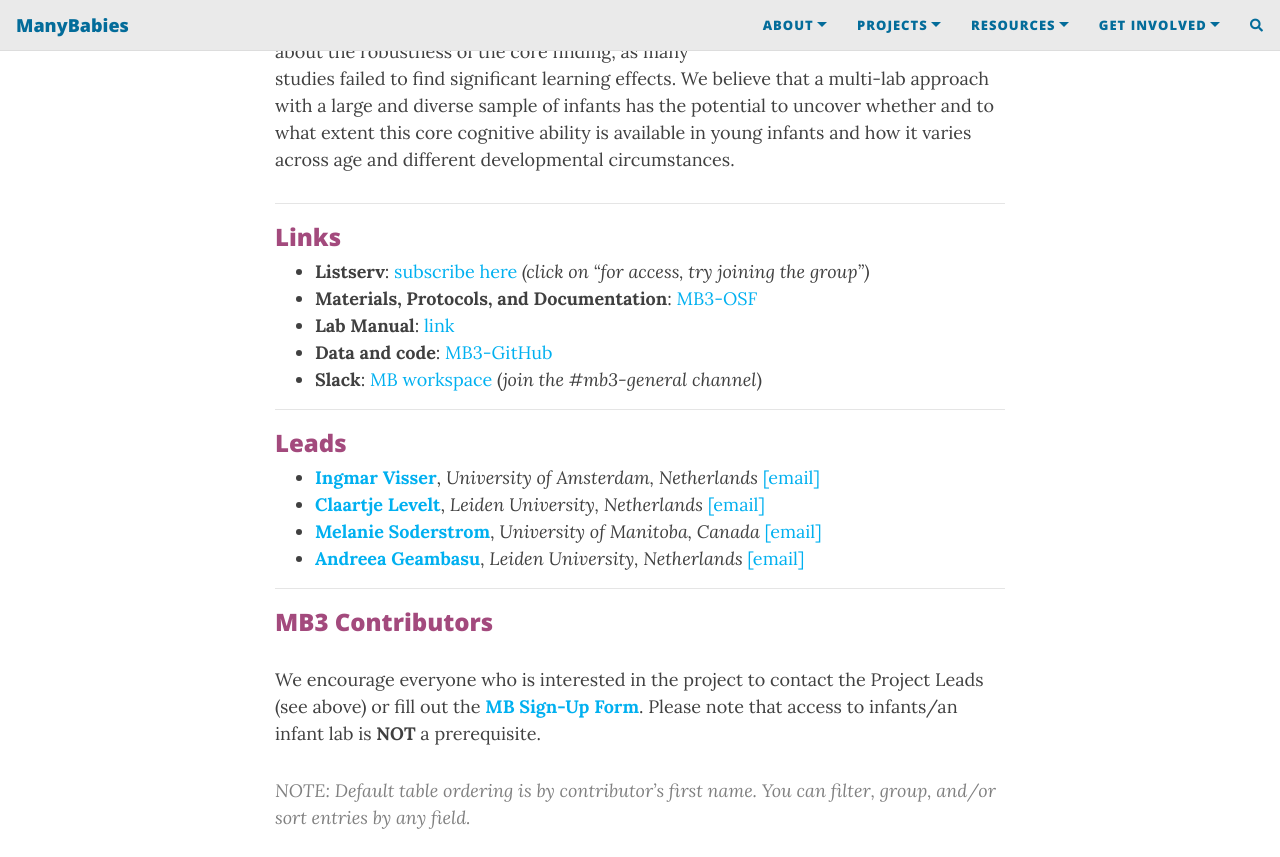
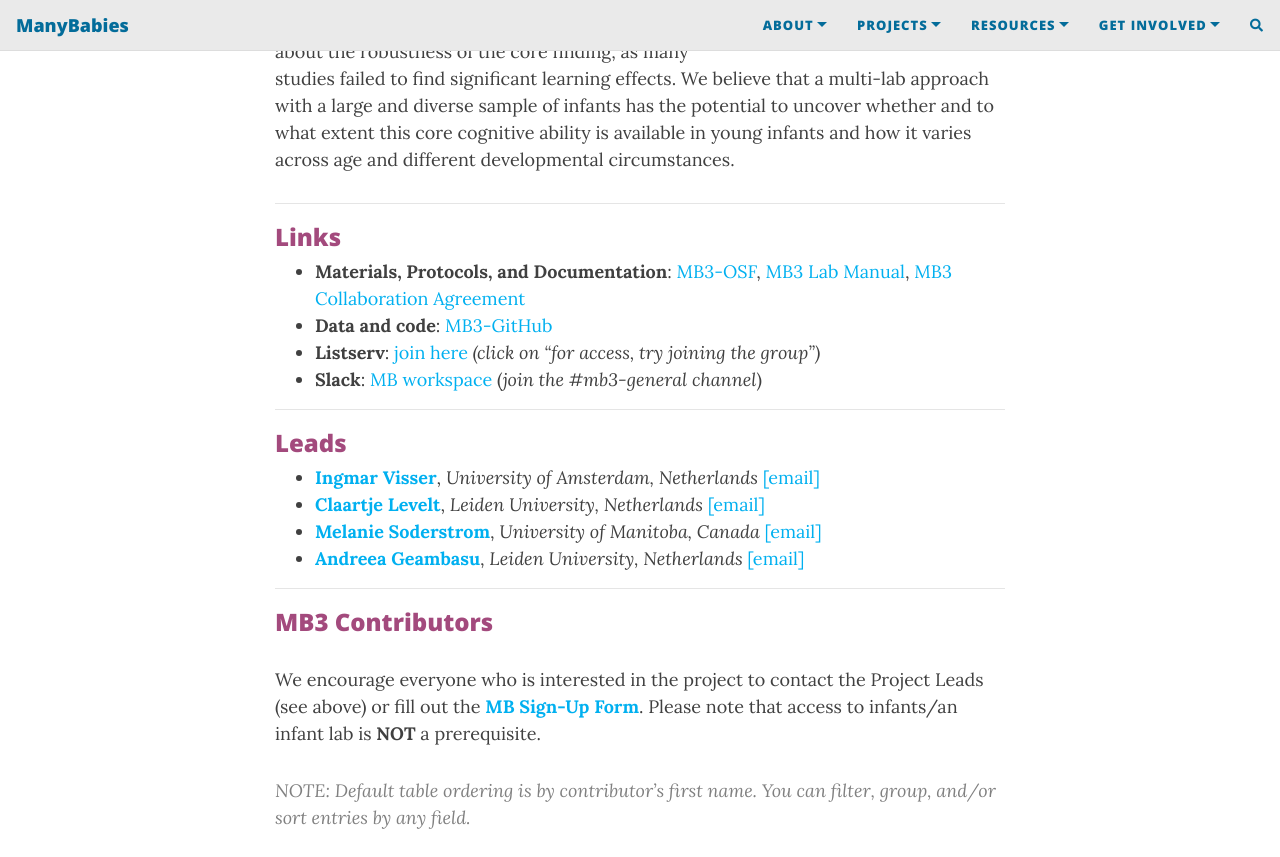
Before and after one commit to manybabies/manybabies.github.io, a Jekyll site: the page built from MB3.md, in a window 1280 px wide and 900 px high, scrolled down 703 px, cut to the strip 0-857 px from the top of the window. Built offline with Jekyll 4.4.1, drawn with Linux system fonts in a browser that asks for light colours; nearby versions of some CDN libraries; comment, search, counter and statistics services are not loaded.

Commit message:
update links

```diff
--- a/MB3.md
+++ b/MB3.md
@@ -29,11 +29,10 @@ In this ongoing project we investigate an ability that lies at the heart of cogn
 
 ***
 ### Links
-* **Listserv**: [subscribe here](https://groups.google.com/a/manybabies.org/g/mb3-list) *(click on “for access, try joining the group”)*
-* **Materials, Protocols, and Documentation**: [MB3-OSF](https://osf.io/kqu9v/)
-* **Lab Manual**: [link](https://docs.google.com/document/d/1b-ZaJpbVzvN_fUApXlZkZiT9jxGUYRhHbAC1qOucufo/edit?usp=sharing)
-* **Data and code**: [MB3-GitHub](https://github.com/manybabies/mb3-rules)
-* **Slack**: [MB workspace](https://join.slack.com/t/manybabies/shared_invite/zt-1frvx4ulh-b7ge7X6DY8Yl4HgBW1xBXQ) (*join the #mb3-general channel*)
+* **Materials, Protocols, and Documentation**: <a href="https://osf.io/kqu9v/" target="_blank">MB3-OSF</a>, <a href="https://docs.google.com/document/d/1b-ZaJpbVzvN_fUApXlZkZiT9jxGUYRhHbAC1qOucufo/edit?usp=sharing" target="_blank">MB3 Lab Manual</a>, <a href="https://docs.google.com/document/d/e/2PACX-1vQyE0mPU3fKkRTd8OoP6P3iNNsaCvNdUvE2yXqGr4wC_hkRqJmZuu4s-Adgfh781NfmD4pI_8DgpgzA/pub" target="_blank">MB3 Collaboration Agreement</a>
+* **Data and code**: <a href="https://github.com/manybabies/mb3-rules" target="_blank">MB3-GitHub</a>
+* **Listserv**: <a href="https://groups.google.com/a/manybabies.org/g/mb3-list" target="_blank">join here</a> *(click on “for access, try joining the group”)*
+* **Slack**: <a href="https://join.slack.com/t/manybabies/shared_invite/zt-1frvx4ulh-b7ge7X6DY8Yl4HgBW1xBXQ" target="_blank">MB workspace</a> (*join the #mb3-general channel*)
 
 
 ***
```
Also changed, not shown: MB2.md (+1 -1 lines).
